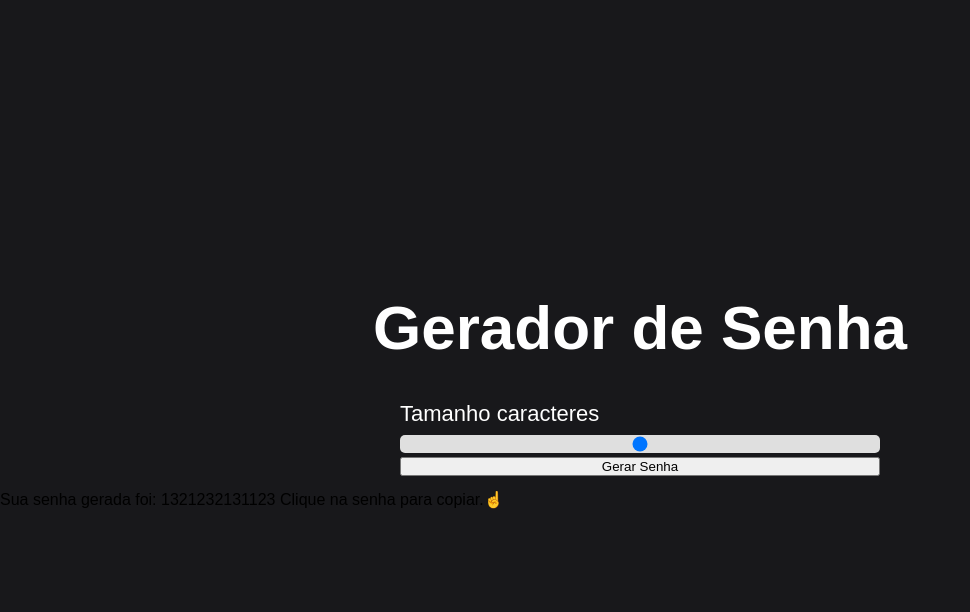
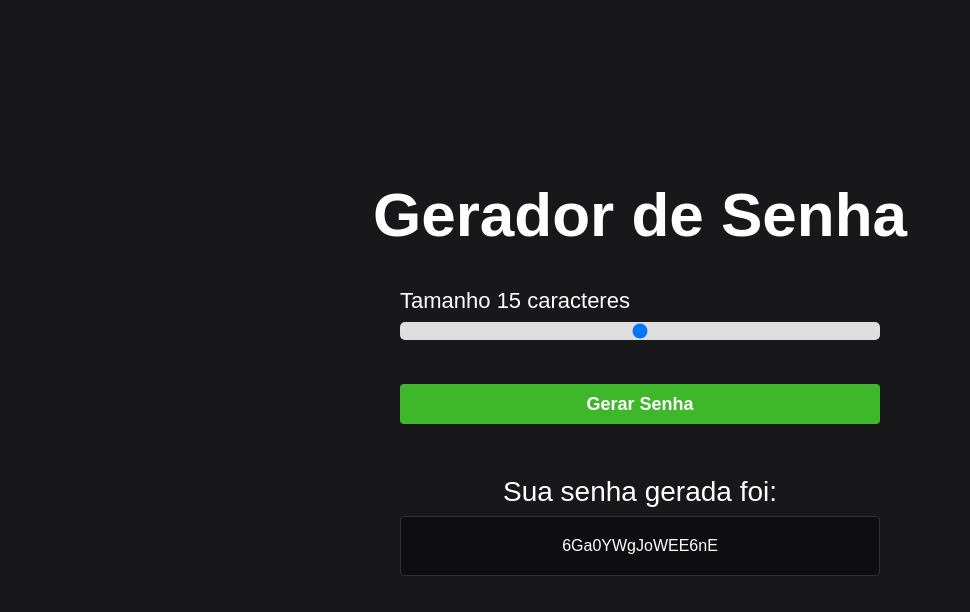
Before and after one commit to RenanBeraldi/Password-Generator, a plain HTML site: page index.html in a window 1280 px wide. Both pictures are taken after a click on the button "Gerar Senha". Shown: the whole page, without its empty margins (0-970 px from the left). Drawn offline with Linux system fonts and the light colour scheme.

Commit message:
password generator finished

```diff
--- a/assets/css/style.css
+++ b/assets/css/style.css
@@ -34,7 +34,10 @@ body {
 }
 
 .slider {
+  appearance: none;
   -webkit-appearance: none;
+  -moz-appearance: none;
+  -moz-appearance: none;
   width: 100%;
   border-radius: 5px;
   background-color: #dfdfdf;
@@ -43,6 +46,71 @@ body {
   margin-top: 8px;
 }
 
-.button-cta{
+.button-cta {
+  height: 40px;
+  background-color: #3eb72b;
+  border: none;
+  border-radius: 4px;
+  cursor: pointer;
+  margin-top: 40px;
+  color: #fff;
+  font-weight: bold;
+  font-size: 18px;
+}
 
+.container-password {
+  max-width: 480px;
+  margin: 14px 0;
+  display: flex;
+  align-items: center;
+  flex-direction: column;
+  cursor: pointer;
 }
+
+.title {
+  text-align: center;
+  color: #fff;
+  font-size: 28px;
+  margin-top: 24px;
+  margin-bottom: 8px;
+}
+
+.password {
+  height: 60px;
+  background-color: rgba(0, 0, 0, 0.4);
+  border-radius: 4px;
+  display: flex;
+  justify-content: center;
+  align-items: center;
+  color: #fff;
+  border: 1px solid #313131;
+  transition: all 0.5s ease-in;
+}
+
+.password:hover {
+  transform: scale(1.05);
+}
+
+.hide {
+  display: none;
+}
+
+.tooltip {
+  color: #fff;
+  position: relative;
+  top: 20px;
+  padding: 6px 8px;
+  background-color: #0f0f0f;
+  text-align: center;
+  font-size: 16px;
+  border-radius: 6px;
+  visibility: hidden;
+  opacity: 0;
+  transition: all 0.5s ease-in-out;
+}
+
+.container-password:hover .tooltip {
+  visibility: visible;
+  bottom: 50px;
+  opacity: 1;
+}
--- a/assets/js/script.js
+++ b/assets/js/script.js
@@ -1 +1,36 @@
-"use strict"
+"use strict";
+
+const sliderEl = document.querySelector("#slider");
+const buttonEl = document.querySelector("button");
+
+const passwordSize = document.querySelector("#valor");
+const password = document.querySelector("#password");
+
+const containerPasswordEl = document.querySelector("#container-password");
+
+let charset = "abcdefghijklmnopqrstuvwxyzABCDEFGHIJKLMNOPQRSTUVWXYZ0123456789";
+let newPassword = "";
+
+// Inset the password size in the element
+passwordSize.innerHTML = sliderEl.value;
+
+sliderEl.oninput = function () {
+  passwordSize.innerHTML = this.value;
+};
+
+// Generate a random password
+buttonEl.addEventListener("click", function () {
+  let pass = "";
+  for (let i = 0, n = charset.length; i < sliderEl.value; i++) {
+    pass += charset.charAt(Math.floor(Math.random() * n));
+  }
+  containerPasswordEl.classList.remove("hide");
+  password.innerHTML = pass;
+  newPassword = pass;
+});
+
+// Copy the password on click
+containerPasswordEl.addEventListener("click", function () {
+  navigator.clipboard.writeText(newPassword);
+  alert("Senha copiada com sucesso!");
+});
--- a/index.html
+++ b/index.html
@@ -26,8 +26,8 @@
     </main>
     <div id="container-password" class="container-password hide">
       <span class="title">Sua senha gerada foi:</span>
-      <span id="password" class="password">1321232131123</span>
-      <span>Clique na senha para copiar.☝️</span>
+      <span id="password" class="password"></span>
+      <span class="tooltip">Clique na senha para copiar.☝️</span>
     </div>
 
     <script src="assets/js/script.js"></script>
```
